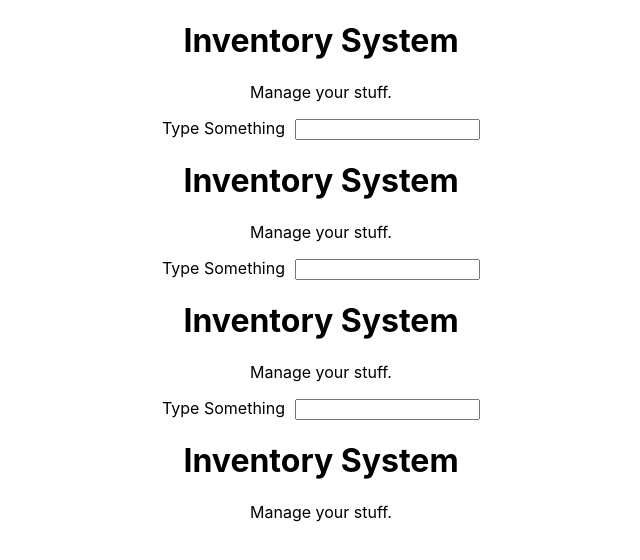
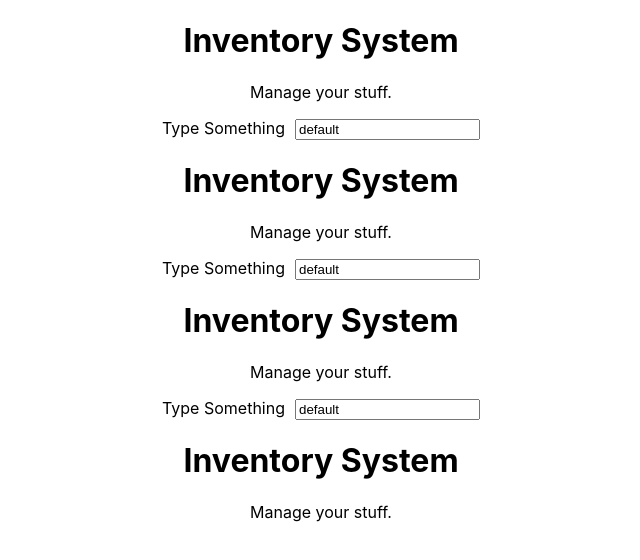
Before and after one commit to DiarmuidSheeran/React-Tutorial-Working, a React (Create React App) app in the folder inventory/: page / in a window 1280 px wide. Shown: the top 560 px of the page, without its empty margins (319-959 px from the left). Built offline with nearby package versions, Linux system fonts and the light colour scheme.

Commit message:
Edit app.js filew to add a default value to input field

```diff
--- a/inventory/src/App.js
+++ b/inventory/src/App.js
@@ -16,20 +16,26 @@ function Info() {
   const title = "Inventory System"
   const showTitle = true;
 
-  return (
-    <div>
-      <h1>{showTitle ? title : ""}</h1>
-      <p>Manage your stuff.</p>
-    </div>
-  );
+  if (showTitle) {
+    return (
+      <div>
+        <h1>{title}</h1>
+        <p>Manage your stuff.</p>
+      </div>
+    );
+  } else {
+    return <p>Empty</p>
+  }
 }
 
+
 function AddItem() {
+  const value = "default";
   return (
     <div>
       <form>
         <label for="text-form">Type Something</label>
-        <input type="text" id="text-form"/>
+        <input type="text" value={value} id="text-form"/>
         <Info />
       </form>
     </div>
```
